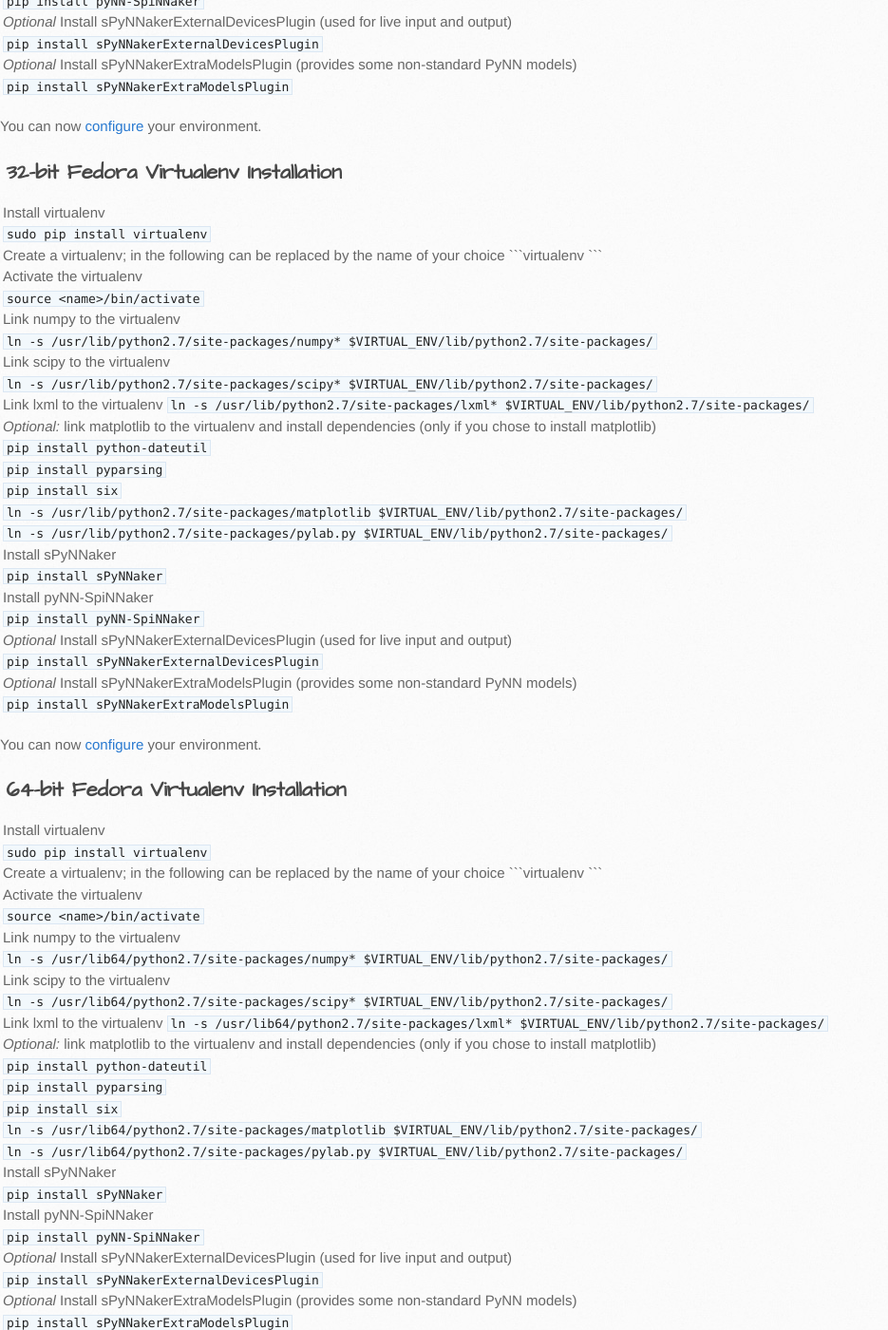
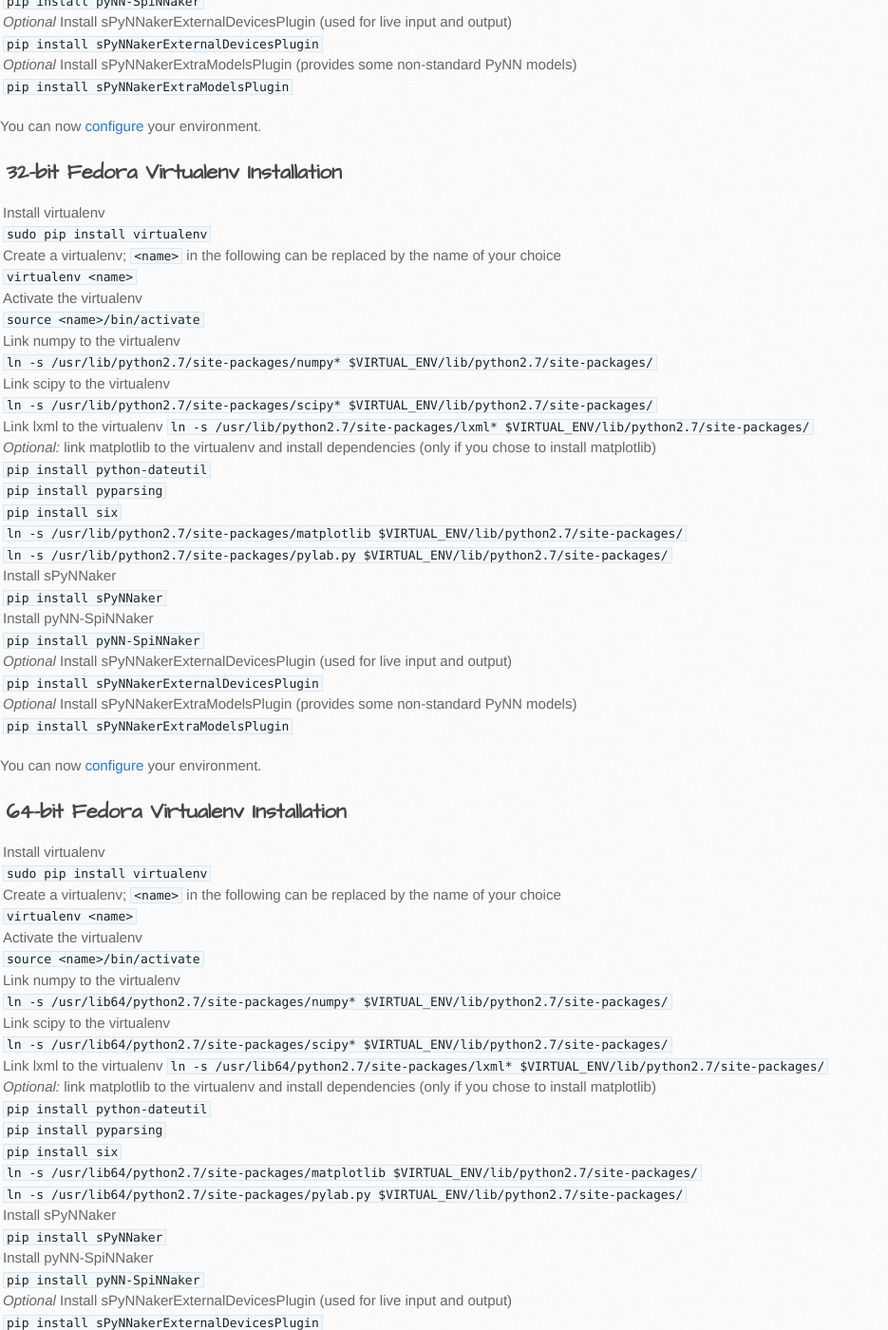
Before and after one commit to SpiNNakerManchester/SpiNNakerManchester.github.io, a Jekyll site: the page built from 2015.005.Arbitrary/PyNNOnSpinnakerInstall.md, in a window 1280 px wide and 1400 px high, scrolled down 5138 px. Shown: the whole window at 95% size, without its empty margins (0-935 px from the left). Built offline with Jekyll 4.4.1, drawn with Linux system fonts in a browser that asks for light colours; some of the changed text lies outside the part shown.

Commit message:
More formatting issues

````diff
--- a/2015.005.Arbitrary/PyNNOnSpinnakerInstall.md
+++ b/2015.005.Arbitrary/PyNNOnSpinnakerInstall.md
@@ -112,7 +112,7 @@
     1. Select the "Path" in the "System Variables" box at the bottom
     1. Click on "Edit"
     1. Add the new directory by putting it before the existing string, followed by a single semi-colon; if you installed the dependencies to the default/recommended locations, prepend Path with:
-```C:\Python27;C:\Python27\Scripts;C:\gtk\bin; ```
+```C:\Python27;C:\Python27\Scripts;```
 
 Continue to the [Standard Central Installation](#Central), [User-only Installation](#User) or [Virtualenv Installation](#Virtualenv) to install the remaining requirements.
 
@@ -210,7 +210,7 @@
 ## <a name="Fedora32Virtualenv"></a> 32-bit Fedora Virtualenv Installation
 1. Install virtualenv
 ```sudo pip install virtualenv```
-1. Create a virtualenv; <name> in the following can be replaced by the name of your choice
+1. Create a virtualenv; ```<name>``` in the following can be replaced by the name of your choice
 ```virtualenv <name>```
 1. Activate the virtualenv
 ```source <name>/bin/activate```
@@ -240,7 +240,7 @@
 ## <a name="Fedora64Virtualenv"></a> 64-bit Fedora Virtualenv Installation
 1. Install virtualenv
 ```sudo pip install virtualenv```
-1. Create a virtualenv; <name> in the following can be replaced by the name of your choice
+1. Create a virtualenv; ```<name>``` in the following can be replaced by the name of your choice
 ```virtualenv <name>```
 1. Activate the virtualenv
 ```source <name>/bin/activate```
@@ -270,7 +270,7 @@
 ## <a name="MacOSXVirtualenv"></a> Mac OS X Virtualenv Installation
 1. Install virtualenv
 ```sudo pip install virtualenv```
-1. Create a virtualenv; <name> in the following can be replaced by the name of your choice
+1. Create a virtualenv; ```<name>``` in the following can be replaced by the name of your choice
 ```virtualenv <name>```
 1. Activate the virtualenv
 ```source <name>/bin/activate```
@@ -302,7 +302,7 @@
 ```cd %HOMEPATH%```
 1. Install virtualenv
 ```pip install virtualenv```
-1. Create a virtualenv; <name> in the following can be replaced by the name of your choice
+1. Create a virtualenv; ```<name>``` in the following can be replaced by the name of your choice
 ```virtualenv <name>```
 1. Activate the virtualenv
 ```<name>\Scripts\activate.bat ```
````
